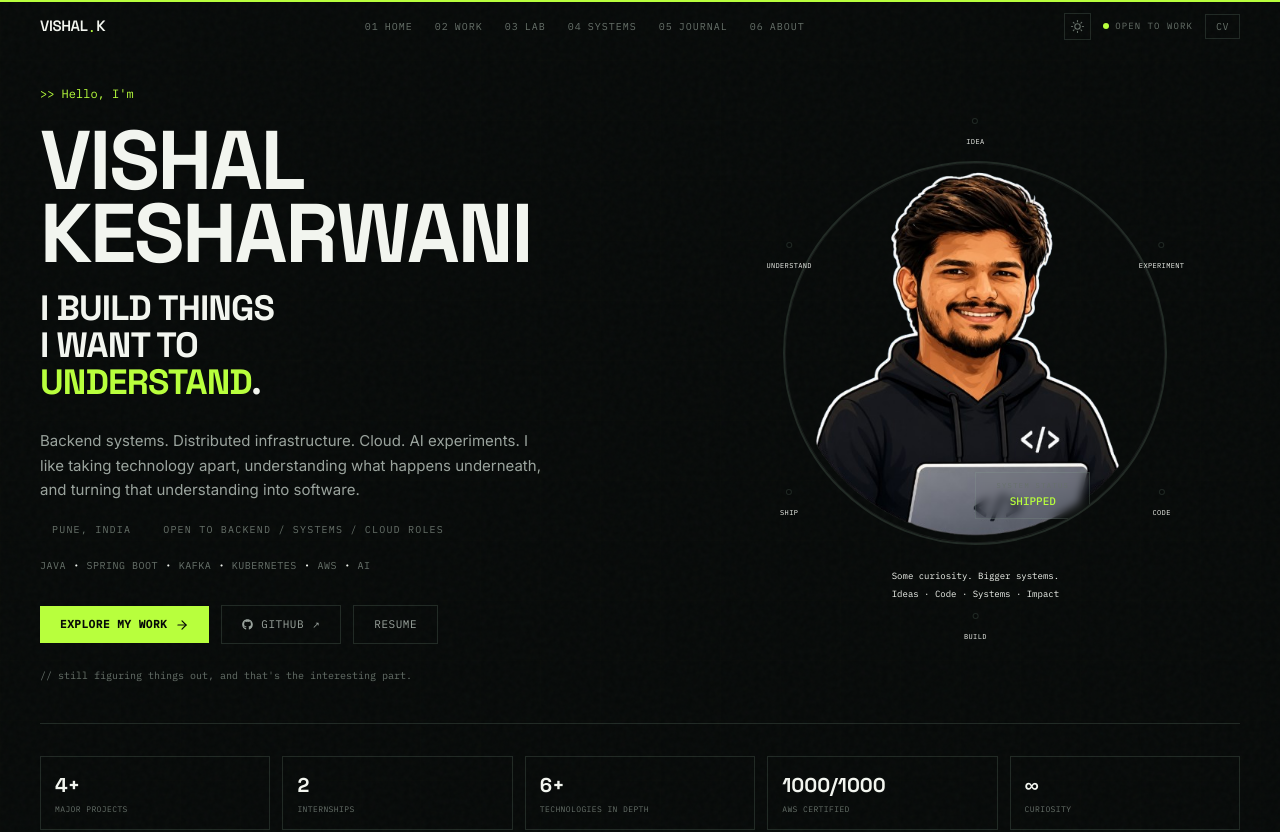
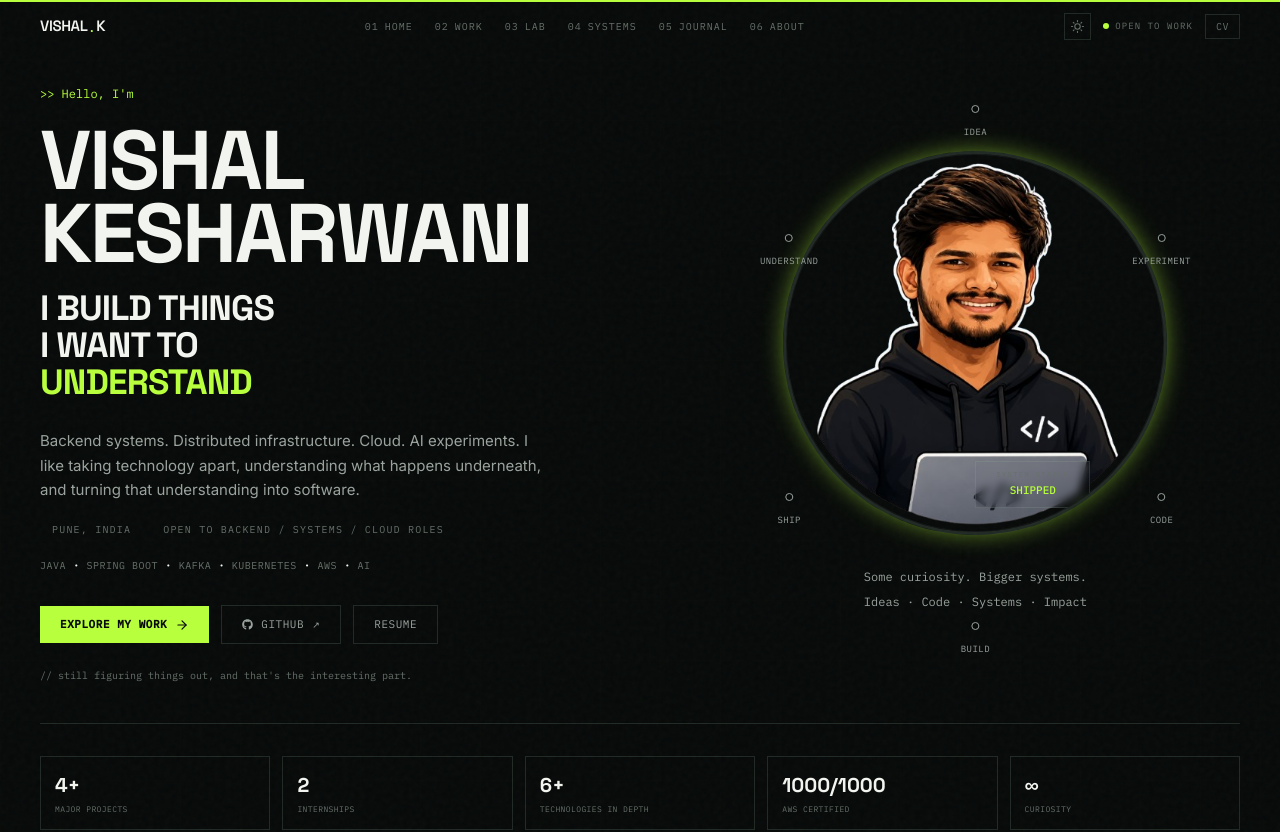
Before and after one commit to vishal-kesharwani/Vishal-Portfolio, a Next.js app: page / in a window 1280 px wide. Shown: the top 832 px of the page. Built offline with nearby package versions, Linux system fonts and the light colour scheme.

Commit message:
Improve hero: brighter nodes, thicker border, hover glow, bigger annotations, fix UNDERSTAND

```diff
--- a/components/hero.tsx
+++ b/components/hero.tsx
@@ -68,7 +68,7 @@ export default function Hero() {
                 <div>I BUILD THINGS</div>
                 <div>I WANT TO</div>
                 <div>
-                  <span className="text-accent">UNDERSTAND</span>.
+                  <span className="text-accent">UNDERSTAND</span>
                 </div>
               </motion.div>
             </div>
@@ -207,8 +207,12 @@ export default function Hero() {
 function HeroPortrait({ statusIndex }: { statusIndex: number }) {
   return (
     <div className="relative w-full max-w-xs mx-auto lg:max-w-sm">
-      {/* Main portrait */}
-      <div className="relative w-full aspect-square rounded-full overflow-hidden border-2 border-line mx-auto">
+      {/* Main portrait with hover glow */}
+      <motion.div
+        whileHover={{ scale: 1.02 }}
+        transition={{ duration: 0.4 }}
+        className="relative w-full aspect-square rounded-full overflow-hidden border-[3px] border-line mx-auto shadow-[0_0_30px_-10px_var(--accent)] hover:shadow-[0_0_50px_-10px_var(--accent)] transition-shadow duration-500"
+      >
         <Image
           src={profilePhoto}
           alt="Vishal Kesharwani"
@@ -238,9 +242,9 @@ function HeroPortrait({ statusIndex }: { statusIndex: number }) {
             {statusMessages[statusIndex]}
           </motion.div>
         </motion.div>
-      </div>
+      </motion.div>
 
-      {/* Node labels - positioned around the circle */}
+      {/* Node labels - positioned around the circle, visible */}
       <div className="hidden lg:block absolute inset-0 pointer-events-none">
         {["IDEA", "EXPERIMENT", "CODE", "BUILD", "SHIP", "UNDERSTAND"].map(
           (label, i) => {
@@ -261,8 +265,8 @@ function HeroPortrait({ statusIndex }: { statusIndex: number }) {
                   transform: "translate(-50%, -50%)",
                 }}
               >
-                <div className="w-1.5 h-1.5 rounded-full border border-line bg-canvas mx-auto mb-0.5" />
-                <span className="font-mono text-[7px] uppercase tracking-wider text-faint/50 whitespace-nowrap">
+                <div className="w-2 h-2 rounded-full border border-muted bg-canvas mx-auto mb-1" />
+                <span className="font-mono text-[9px] uppercase tracking-wider text-muted whitespace-nowrap">
                   {label}
                 </span>
               </motion.div>
@@ -276,12 +280,12 @@ function HeroPortrait({ statusIndex }: { statusIndex: number }) {
         initial={{ opacity: 0 }}
         animate={{ opacity: 1 }}
         transition={{ delay: 1.9, duration: 0.5 }}
-        className="mt-6 text-center space-y-1"
+        className="mt-8 text-center space-y-1.5"
       >
-        <div className="font-mono text-[9px] text-faint/50 leading-relaxed">
+        <div className="font-mono text-[12px] text-muted leading-relaxed">
           Some curiosity. Bigger systems.
         </div>
-        <div className="font-mono text-[9px] text-faint/50 leading-relaxed">
+        <div className="font-mono text-[12px] text-muted leading-relaxed">
           Ideas · Code · Systems · Impact
         </div>
       </motion.div>
```
